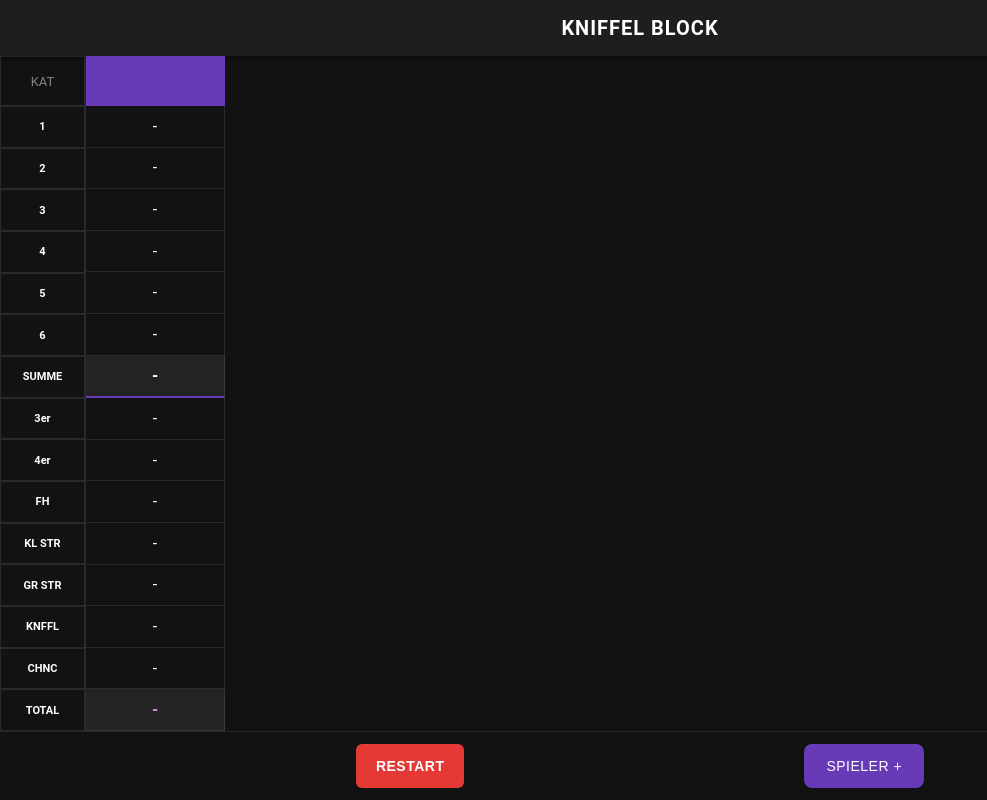
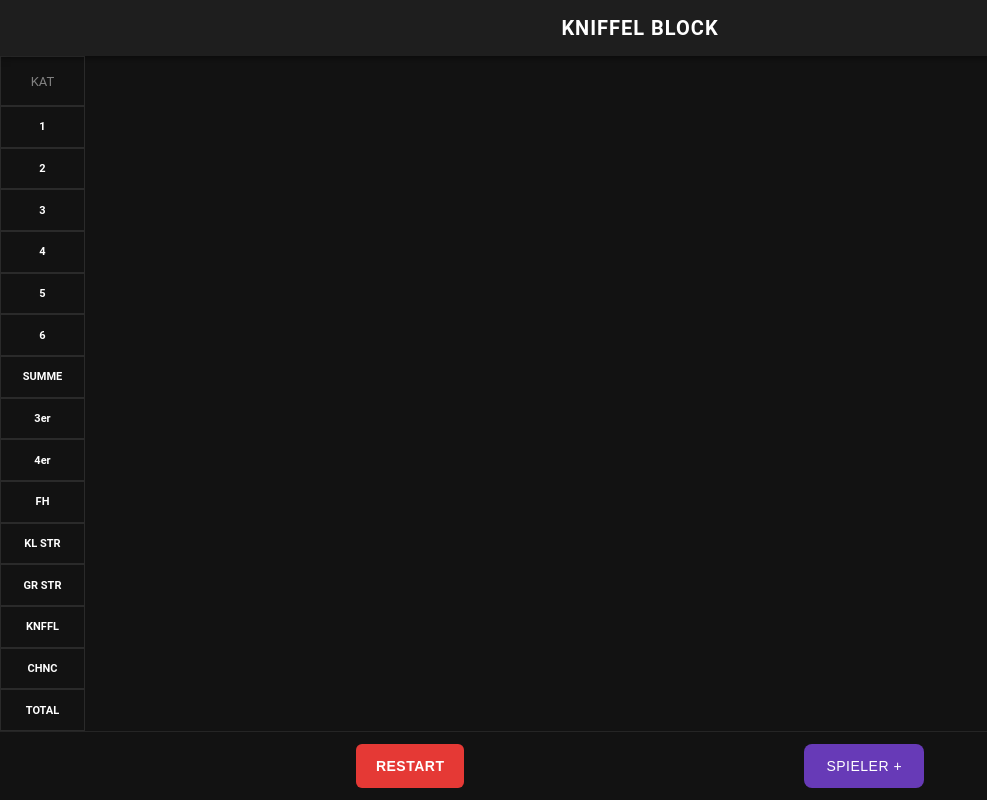
Before and after one commit to GG8000/Karacho-kniffel, a React (Vite) app: page / in a window 1280 px wide. Shown: the whole page, without its empty margins (0-987 px from the left). Built offline with nearby package versions, Linux system fonts and the light colour scheme.

Commit message:
fixed empty name layer

```diff
--- a/src/App.jsx
+++ b/src/App.jsx
@@ -58,7 +58,7 @@ function LoadingScreen({ onDone }) {
 
 export default function App() {
   const [loading, setLoading] = useState(true)
-  const [players, setPlayers] = useState([''])
+  const [players, setPlayers] = useState([])
   const [scores, setScores] = useState({ 0: {} })
   const [modal, setModal] = useState(null)
   const [addDialog, setAddDialog] = useState(false)
```
